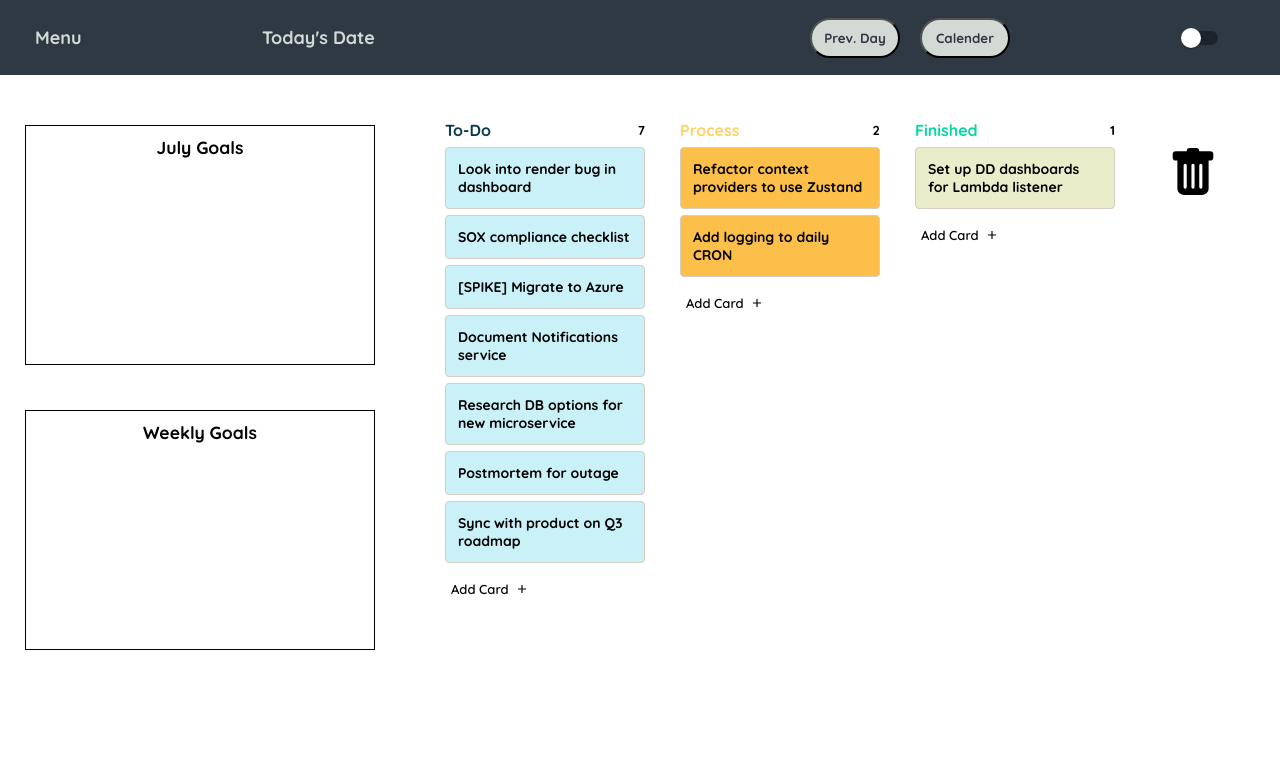
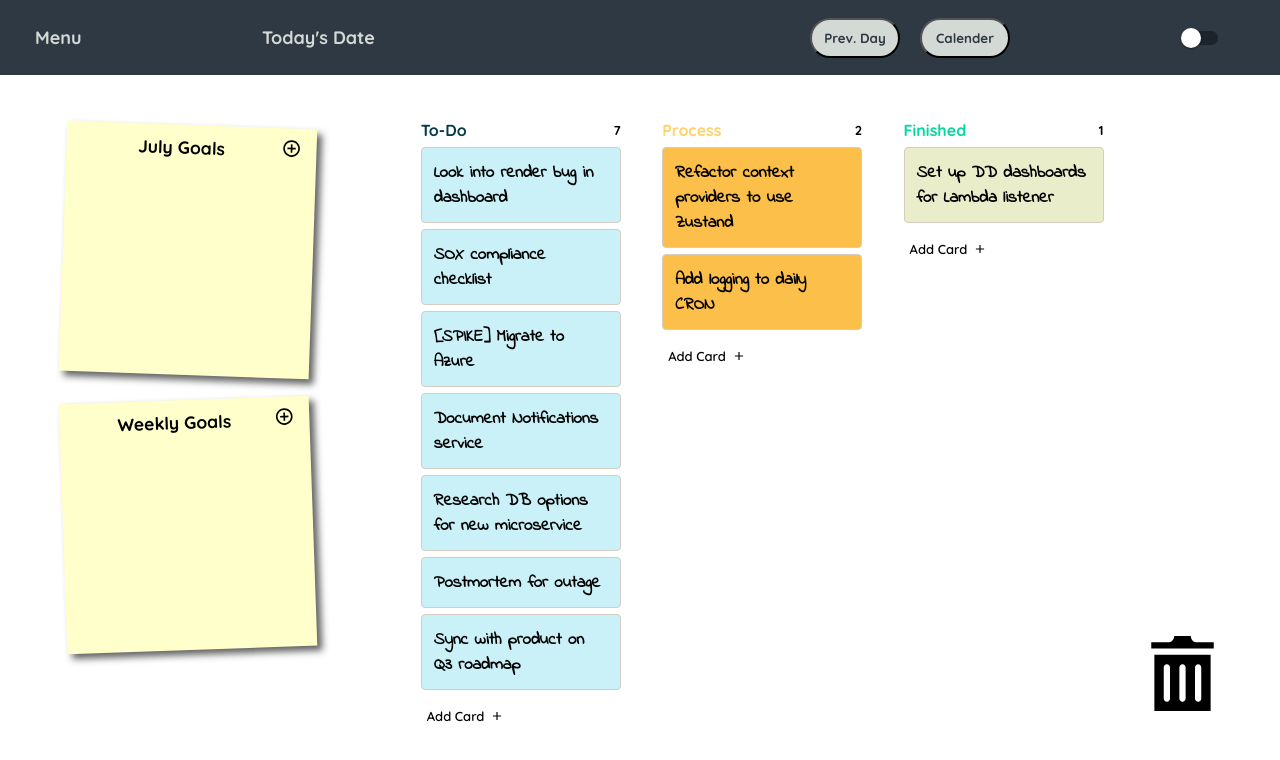
Before and after one commit to cerengulten/todo-website, a React (Create React App) app: page / in a window 1280 px wide. Shown: the top 760 px of the page. Built offline with nearby package versions, Linux system fonts and the light colour scheme.

Commit message:
pop-up and style changing

```diff
--- a/src/App.js
+++ b/src/App.js
@@ -6,14 +6,11 @@ import Todo from './components/Todo';
 function App() {
   return (
     <div className="App">
-
         <Navbar/>
         <div className='main-block'>
           <Goals/>
           <Todo/>
         </div>
-
-
     </div>
   );
 }
--- a/src/components/Goals.css
+++ b/src/components/Goals.css
@@ -1,4 +1,5 @@
 @import url('https://fonts.googleapis.com/css2?family=Quicksand:wght@300..700&display=swap');
+
 
 .goals-container{
   display: flex;
@@ -17,23 +18,110 @@
 .monthly-goals{
   display: flex;
   flex-direction: column;
+  padding-top: 10px;
+  width: 250px;
+  height: 250px;
+  background-color: #ffc;
+  padding-left: 15px;
+  padding-right: 15px;
+  box-shadow: 5px 5px 7px rgba(33,33,33,.7);
+  transform:rotate(2deg)
+}
+
+.montly-header, .weekly-header{
+  display: flex;
+  width: 100%;
+  flex-direction: row;
   align-items: center;
-  padding-top: 10px;
-  width: 350px;
-  height: 240px;
-  border-style: solid;
-  border-color: black;
-  border-width: 1.5px;
+  justify-content: space-between;
+
+}
+.month-name, .week-name{
+  margin: 0 auto;
+}
+
+.add-goal{
+  border: none;
+  background-color: transparent;
 }
 
 .weekly-goals{
   display: flex;
   flex-direction: column;
+  padding-top: 10px;
+  width: 250px;
+  height: 250px;
+  background-color: #ffc;
+  border-width: 1.5px;
+  padding-left: 15px;
+  padding-right: 15px;
+  box-shadow: 5px 5px 7px rgba(33,33,33,.7);
+  transform:rotate(-2deg)
+}
+
+.popup-overlay {
+  position: fixed;
+  top: 0;
+  left: 0;
+  right: 0;
+  bottom: 0;
+  background: rgba(0, 0, 0, 0.5);
+  display: flex;
+  justify-content: center;
   align-items: center;
-  padding-top: 10px;
-  width: 350px;
-  height: 240px;
-  border-style: solid;
-  border-color: black;
-  border-width: 1.5px;
+  z-index: 1000; /* Ensure it's on top of other elements */
 }
+
+.popup-container {
+  display: flex;
+  flex-direction: column;
+  width: 250px;
+  height: 250px;
+  background: white;
+  justify-content: space-around;
+  align-items: center;
+  padding: 20px;
+  border-radius: 5px;
+  box-shadow: 0 2px 10px rgba(0, 0, 0, 0.1);
+}
+
+p{
+  font-family: 'Quicksand', sans-serif;
+  font-size: medium;
+  font-weight: 800;
+  font-size: 20px;
+}
+
+textarea{
+  width: 90%;
+  height: 80px;
+  resize: none;
+  border-width: 0.4px;
+  border-color: #9c89b8;
+}
+textarea:focus{
+  border-color: #8338ec;
+  border-width: 0.6px;
+  outline: none;
+}
+.add-new{
+  border: none;
+  background-color:#e0aaff ;
+  width: 50px;
+  height: 30px;
+  border-radius: 18px;
+  font-weight: 600;
+}
+.add-new:hover{
+  box-shadow:  0 12px 16px 0 rgba(0,0,0,0.24),0 17px 50px 0 rgba(0,0,0,0.19);
+}
+.list{
+  padding: 15px 15px 20px 25px;
+  font-family: 'Quicksand', sans-serif;
+  font-size: 15px;
+  font-weight: 700;
+}
+
+.finished{
+  text-decoration: line-through;
+}
--- a/src/components/Goals.js
+++ b/src/components/Goals.js
@@ -1,17 +1,108 @@
-import React from 'react';
+import React, {useState} from 'react';
 import './Goals.css';
+import AddCircleOutlineIcon from '@mui/icons-material/AddCircleOutline';
 
 function Goals() {
+  const [open, isOpen] = useState(false);
+  const [goalType, setGoalType] = useState(''); // To track whether it's a monthly or weekly goal
+  const [monthlyGoals, setMonthlyGoals] = useState([]);
+  const [weeklyGoals, setWeeklyGoals] = useState([]);
+  const [newGoal, setNewGoal] = useState('');
+
+  const handleAddGoal = () => {
+    if (newGoal.trim()) {
+      const goal = { text: newGoal, finished: false };
+      if (goalType === 'monthly') {
+        setMonthlyGoals([...monthlyGoals, goal]);
+      } else if (goalType === 'weekly') {
+        setWeeklyGoals([...weeklyGoals, goal]);
+      }
+      setNewGoal('');
+      isOpen(false);
+    }
+  };
+
+
+  const handleKeyPress = (event) => {
+    if (event.key === 'Enter') {
+      handleAddGoal();
+    }
+  };
+
+  const toggleGoalDone = (goalType, index) => {
+    if (goalType === 'monthly') {
+      setMonthlyGoals(monthlyGoals.map((goal, i) =>
+        i === index ? { ...goal, finished: !goal.finished } : goal
+      ));
+    } else if (goalType === 'weekly') {
+      setWeeklyGoals(weeklyGoals.map((goal, i) =>
+        i === index ? { ...goal, finished: !goal.finished } : goal
+      ));
+    }
+  };
+
   return (
     <div className='goals-container'>
       <div className='monthly-goals'>
-        <h3>July Goals</h3>
+        <div className='montly-header'>
+          <h3 className='month-name'>July Goals</h3>
+          <button className="add-goal" onClick={() => { isOpen(true); setGoalType('monthly'); }}>
+            <AddCircleOutlineIcon fontSize='small' />
+          </button>
+
+        </div>
+        <ul className='list'>
+          {monthlyGoals.map((goal, index) => (
+            <li key={index} className={goal.finished ? 'finished' : ''} onClick={() => toggleGoalDone('monthly', index)}>
+              {goal.text}
+            </li>
+          ))}
+        </ul>
       </div>
       <div className='weekly-goals'>
-        <h3>Weekly Goals</h3>
+        <div className='weekly-header'>
+          <h3 className='week-name'>Weekly Goals</h3>
+          <button className="add-goal" onClick={() => { isOpen(true); setGoalType('weekly'); }}>
+            <AddCircleOutlineIcon fontSize='small' />
+          </button>
+        </div>
+        <ul className='list'>
+          {weeklyGoals.map((goal, index) => (
+            <li key={index} className={goal.finished ? 'finished' : ''} onClick={() => toggleGoalDone('weekly', index)}>
+                {goal.text}
+              </li>
+          ))}
+        </ul>
+      </div>
+
+      {
+        open &&  <Popup
+                    newGoal={newGoal}
+                    setNewGoal={setNewGoal}
+                    handleAddGoal={handleAddGoal}
+                    handleKeyPress={handleKeyPress}
+                    onClose={() => isOpen(false)}/>
+      }
+
+    </div>
+  )
+};
+export default Goals
+
+const Popup = ({ newGoal, setNewGoal, handleAddGoal, handleKeyPress, onClose }) => {
+  return (
+    <div className='popup-overlay' onClick={onClose}>
+      <div className='popup-container' onClick={(e) => e.stopPropagation()}>
+        <p>Add your new goal :)</p>
+        <textarea
+          type="text"
+          value={newGoal}
+          onChange={(e) => setNewGoal(e.target.value)}
+          onKeyPress={handleKeyPress}
+          autoFocus
+        />
+        <button className='add-new' onClick={handleAddGoal}>Add</button>
       </div>
     </div>
-  )
-}
-
-export default Goals
+  );
+};
--- a/src/components/Todo.css
+++ b/src/components/Todo.css
@@ -1,4 +1,5 @@
 @import url('https://fonts.googleapis.com/css2?family=Quicksand:wght@300..700&display=swap');
+@import url('https://fonts.googleapis.com/css2?family=Indie+Flower&family=Reenie+Beanie&display=swap');
 
 .todo-container{
   display: flex;
@@ -43,10 +44,14 @@
 .selected.active{
   background-color: #f8edeb;
 }
+.card-content{
+  font-family: 'Indie Flower', cursive;
+  font-style: normal;
+  font-weight: 600;
+  font-size: 17px;
+}
 .card-container{
-  font-family: 'Quicksand', sans-serif;
-  font-weight: medium;
-  font-size: 14px;
+
   cursor: grab;
   border-style: solid;
   border-width: 1.2px;
@@ -154,10 +159,15 @@
   border: none;
   box-shadow:  0 12px 16px 0 rgba(0,0,0,0.24),0 17px 50px 0 rgba(0,0,0,0.19);
 }
-
+.location-delete{
+  display: flex;
+  flex-direction: column-reverse;
+  margin-bottom: 20px;
+  margin-right: 15px;
+};
 .delete-box{
-  width: 85px;
-  height: 85px;
+  width: 95px;
+  height: 95px;
   flex-shrink: 0;
   display: grid;
   margin-top: 10px;
--- a/src/components/Todo.js
+++ b/src/components/Todo.js
@@ -266,12 +266,16 @@ const BurnBarrel = ({setCards}) => {
     setActive(false);
   };
   return(
-    <div
-      onDrop={handleDragEnd}
-      onDragOver={handleDragOver}
-      onDragLeave={handleDragLeave}
-      className='delete-box'>
-      <BsFillTrashFill size={50} color={active ? "red" : "black"} />
+    <div className='location-delete'>
+      <div
+        onDrop={handleDragEnd}
+        onDragOver={handleDragOver}
+        onDragLeave={handleDragLeave}
+        className='delete-box'>
+        {active ? <svg xmlns="http://www.w3.org/2000/svg" width="75" height="75" viewBox="0 0 24 24"><path d="M3 8v16h18v-16h-18zm5 12c0 .552-.448 1-1 1s-1-.448-1-1v-8c0-.552.448-1 1-1s1 .448 1 1v8zm5 0c0 .552-.448 1-1 1s-1-.448-1-1v-8c0-.552.448-1 1-1s1 .448 1 1v8zm5 0c0 .552-.448 1-1 1s-1-.448-1-1v-8c0-.552.448-1 1-1s1 .448 1 1v8zm4-15.375l-.409 1.958-19.591-4.099.409-1.958 5.528 1.099c.881.185 1.82-.742 2.004-1.625l5.204 1.086c-.184.882.307 2.107 1.189 2.291l5.666 1.248z"/></svg>
+          : <svg xmlns="http://www.w3.org/2000/svg" width="75" height="75" viewBox="0 0 24 24"><path d="M3 6v18h18v-18h-18zm5 14c0 .552-.448 1-1 1s-1-.448-1-1v-10c0-.552.448-1 1-1s1 .448 1 1v10zm5 0c0 .552-.448 1-1 1s-1-.448-1-1v-10c0-.552.448-1 1-1s1 .448 1 1v10zm5 0c0 .552-.448 1-1 1s-1-.448-1-1v-10c0-.552.448-1 1-1s1 .448 1 1v10zm4-18v2h-20v-2h5.711c.9 0 1.631-1.099 1.631-2h5.315c0 .901.73 2 1.631 2h5.712z"/></svg>
+        }
+      </div>
     </div>
   );
 };
```
